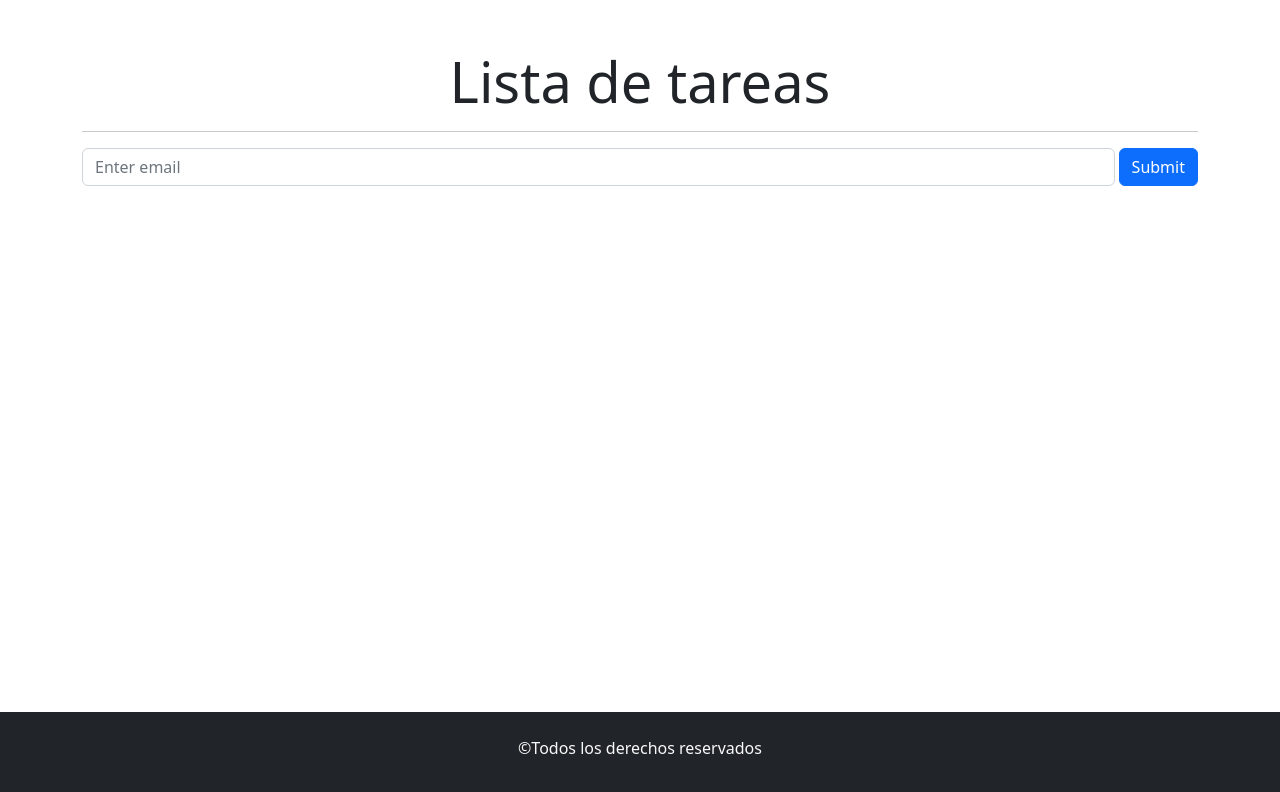
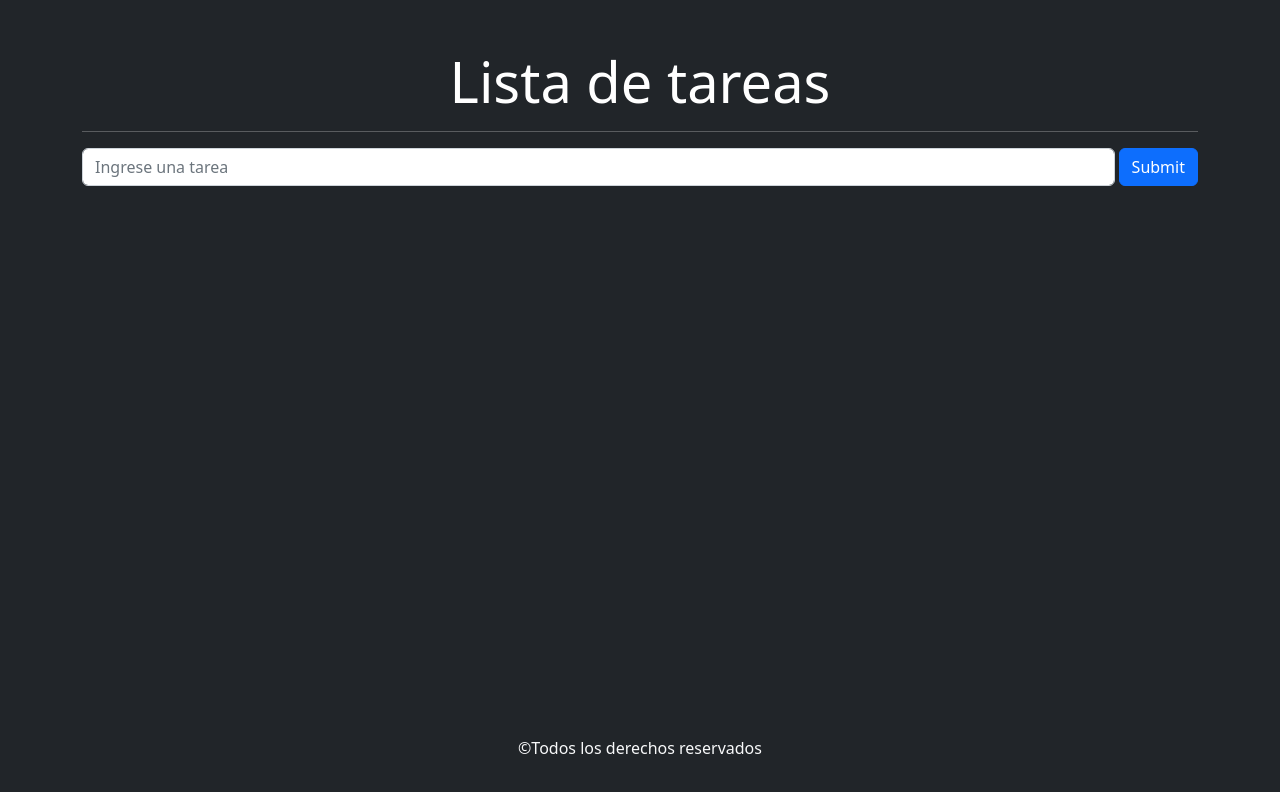
Before and after one commit to RodrigoVizcarraDev/rect_ej4, a React (Vite) app: page / in a window 1280 px wide. Shown: the top 792 px of the page. Built offline with nearby package versions, Linux system fonts and the light colour scheme.

Commit message:
Lista de tareas con react completada

```diff
--- a/src/App.css
+++ b/src/App.css
@@ -1,4 +1,4 @@
-#root {
+.divContainer {
   min-height: 100vh;
   display: flex;
   flex-direction: column;
--- a/src/App.jsx
+++ b/src/App.jsx
@@ -2,12 +2,11 @@ import './App.css'
 import 'bootstrap/dist/css/bootstrap.min.css';
 import Container from 'react-bootstrap/Container';
 import FormularioTarea from './components/FormularioTarea';
-
 function App() {
 
   return (
-    <>
-    <Container className='my-5 main'>
+    <div className='divContainer bg-dark'>
+    <Container className='my-5 main text-white'>
       <h1 className='display-4 text-center'>Lista de tareas</h1>
       <hr/>
       <FormularioTarea></FormularioTarea>
@@ -15,7 +14,7 @@ function App() {
     <footer className='text-center bg-dark text-light py-4'>
       <p>&copy;Todos los derechos reservados</p>
     </footer>
-    </>
+    </div>
   )
 }
 
--- a/src/components/FormularioTarea.jsx
+++ b/src/components/FormularioTarea.jsx
@@ -8,8 +8,9 @@ const FormularioTarea = () => {
 
     const handleSubmit = (e) => {
         e.preventDefault();
-        setTareas([...tareas, tarea,]);
-    }
+        setTareas([...tareas, { id: Date.now(), text: tarea }]);
+        setTarea("");
+    };
     return (
         <>
             <Form onSubmit={handleSubmit}>
@@ -19,7 +20,7 @@ const FormularioTarea = () => {
                 >
                     <Form.Control
                         type="text"
-                        placeholder="Enter email"
+                        placeholder="Ingrese una tarea"
                         onChange={(e) => setTarea(e.target.value)}
                         value={tarea}
                     />
--- a/src/components/ItemTarea.jsx
+++ b/src/components/ItemTarea.jsx
@@ -1,8 +1,8 @@
 import { ListGroup } from "react-bootstrap";
 
-const ItemTarea = ({tarea}) => {
+const ItemTarea = ({textoTarea}) => {
     return (
-        <ListGroup.Item>{tarea}</ListGroup.Item>
+        <ListGroup.Item className="my-2">{textoTarea}</ListGroup.Item>
     );
 };
 
--- a/src/components/ListaTareas.jsx
+++ b/src/components/ListaTareas.jsx
@@ -2,12 +2,9 @@ import { ListGroup } from "react-bootstrap";
 import ItemTarea from "./ItemTarea";
 
 const ListaTareas = ({listaTareas}) => {
-
     return (
         <ListGroup>
-            {listaTareas.map((tarea)=>{
-                return <ItemTarea valueTarea={tarea}></ItemTarea>
-            })}
+            {listaTareas.map((tarea) => <ItemTarea key={tarea.id} textoTarea={tarea.text}></ItemTarea> )}
         </ListGroup>
     );
 };
--- a/src/main.jsx
+++ b/src/main.jsx
@@ -4,6 +4,6 @@ import App from './App.jsx'
 
 ReactDOM.createRoot(document.getElementById('root')).render(
   <React.StrictMode>
-    <App />
+    <App/>
   </React.StrictMode>,
 )
```
